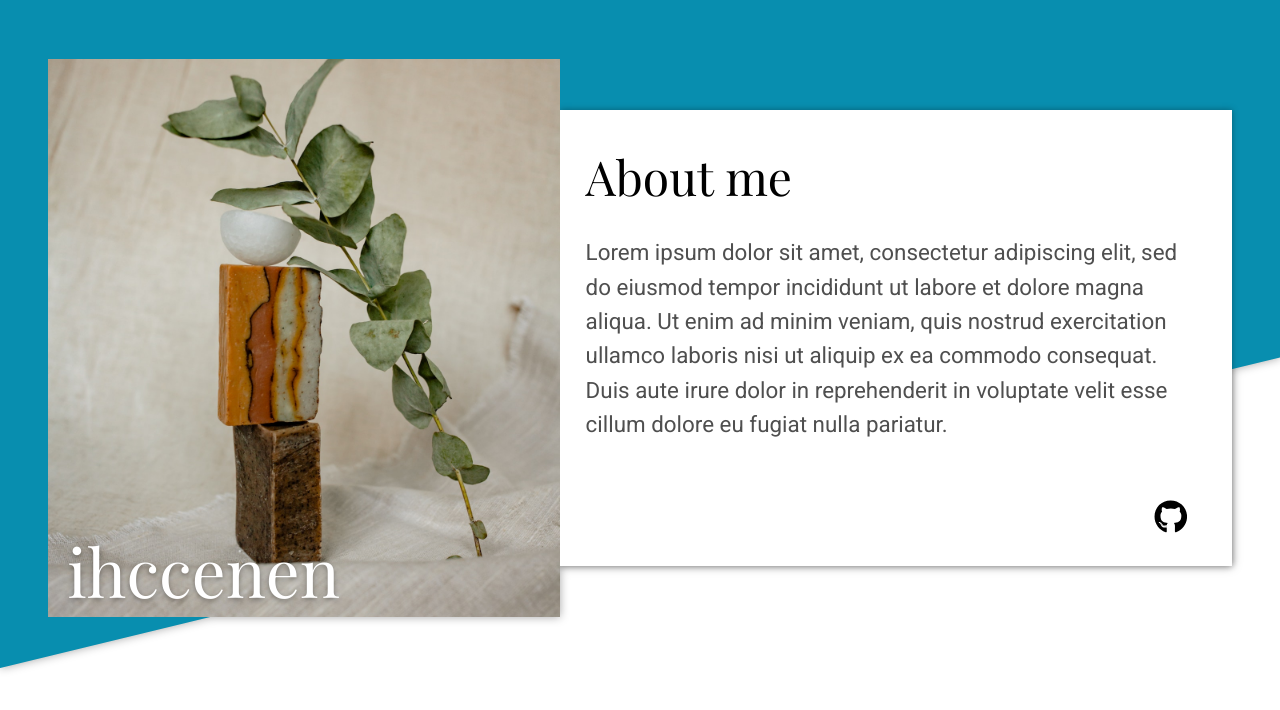
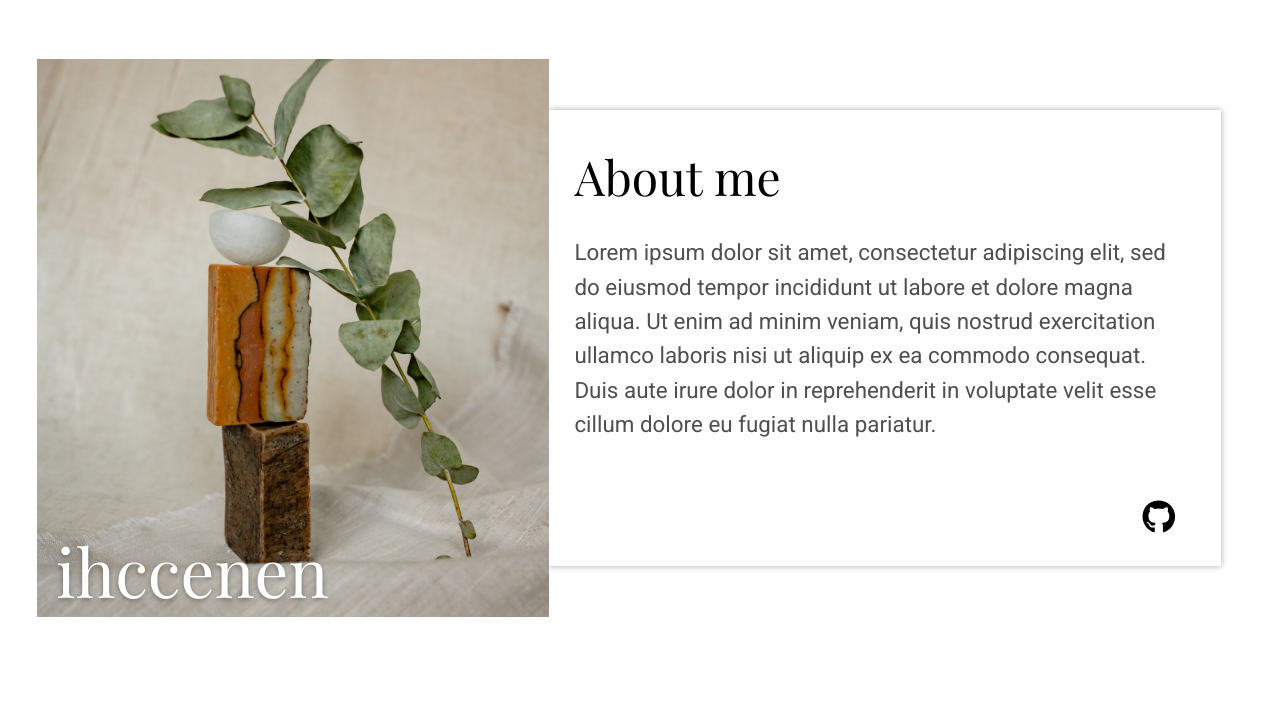
Before and after one commit to ihccenen/portfolio, a Next.js app: page / in a window 1280 px wide. Shown: the top 710 px of the page. Built offline with nearby package versions, Linux system fonts and the light colour scheme.

Commit message:
Styled main and changed header sizes

```diff
--- a/app/page.module.css
+++ b/app/page.module.css
@@ -1,18 +1,25 @@
-.container {
+.header-container {
   position: relative;
 }
 
+.header-container,
+.container {
+  position: relative;
+  display: flex;
+  justify-content: center;
+  padding-inline: 1.4rem;
+}
+
 .header,
-.main,
-.contact-me {
-  padding-inline: 1.4rem;
+.main {
+  max-width: 74rem;
 }
 
 .header {
   padding-top: 2rem;
 }
 
-.container::before,
+.header-container::before,
 .top-right-wrapper::before {
   position: absolute;
   background-color: var(--dark-cyan);
@@ -36,7 +43,7 @@
 
 .top-right {
   display: flex;
-  margin-inline: 1rem;
+  margin-inline: 0.83rem;
   height: 34rem;
   position: relative;
   overflow-y: hidden;
@@ -58,7 +65,7 @@
 }
 
 .h1,
-.about-me > .h2 {
+.h2 {
   font-weight: 400;
 }
 
@@ -66,7 +73,7 @@
   margin-top: 2.3rem;
 }
 
-.about-me > .h2 {
+.h2 {
   font-size: 3.2rem;
   text-align: center;
 }
@@ -79,29 +86,40 @@
 }
 
 .about-me > .links {
-  font-size: 2.3rem;
+  font-size: 2.4rem;
   display: flex;
   justify-content: center;
-  margin-top: 1rem;
+  margin-top: 1.1rem;
 }
 
 .links > a {
   display: flex;
 }
 
-@media (min-width: 800px) {
-  .container::before {
+.main {
+  margin-top: 8.2rem;
+}
+
+.project-card-wrapper {
+  display: grid;
+  gap: 3.6rem;
+  margin-top: 1.52rem;
+}
+
+@media (min-width: 50rem) {
+  .header-container,
+  .container {
+    padding-inline: 2.2rem 3.6rem;
+  }
+
+  .header-container::before {
     content: '';
     inset: 0;
     bottom: 8.1rem;
   }
 
-  .container {
+  .header-container {
     filter: drop-shadow(0 0.05rem 0.3rem var(--shadow-black));
-  }
-
-  .header {
-    padding-inline: 2.2rem 3.6rem;
   }
 
   .top-right-wrapper::before {
@@ -117,8 +135,8 @@
     position: initial;
     float: left;
     margin: 0;
-    max-width: 369px;
-    max-height: 405px;
+    max-width: 23rem;
+    max-height: 25.3rem;
     margin-right: 1.2rem;
     box-shadow: none;
   }
@@ -139,7 +157,7 @@
     margin-inline: 3.1rem 2.4rem;
   }
 
-  .about-me > .h2 {
+  .h2 {
     font-size: 2.2rem;
   }
 
@@ -152,25 +170,37 @@
   .about-me > .links {
     display: none;
   }
+
+  .main {
+    margin-inline: 2.4rem 1.7rem;
+    margin-top: 2.9rem;
+  }
+
+  .main > .h2 {
+    text-align: start;
+  }
+
+  .project-card-wrapper {
+    gap: 3.7rem 2.5rem;
+    grid-template-columns: repeat(auto-fit, minmax(19rem, 1fr));
+  }
+
+  .project-card-wrapper > div:nth-last-child(2):nth-child(odd),
+  .project-card-wrapper > div:nth-last-child(2) ~ div {
+    transform: translateX(3.5%);
+  }
 }
 
-@media (min-width: 1081px) {
-  .container::before {
+@media (min-width: 66rem) {
+  .header-container::before {
     bottom: -3.2rem;
-  }
-
-  .container {
-    display: flex;
-    justify-content: center;
   }
 
   .header {
     display: flex;
     align-items: center;
-    max-width: 1184px;
-    margin-inline: 1rem;
+    margin: 0;
     padding-top: 3.68rem;
-    padding-inline: 0;
   }
 
   .top-right-wrapper,
@@ -179,14 +209,14 @@
   }
 
   .top-right-wrapper {
-    max-width: 512px;
+    max-width: 32rem;
   }
 
   .top-right {
     position: relative;
     margin: 0;
     max-width: 100%;
-    max-height: 558px;
+    max-height: 34.88rem;
     height: auto;
   }
 
@@ -207,7 +237,7 @@
     padding-inline: 1.6rem 2.8rem;
   }
 
-  .about-me > .h2 {
+  .h2 {
     font-size: 3rem;
     text-align: start;
   }
@@ -224,4 +254,25 @@
     font-size: 2.1rem;
     margin-top: 3.7rem;
   }
+
+  .main {
+    margin-top: 8.5rem;
+    margin-inline: 0;
+    padding-inline: 0.08rem;
+  }
+
+  .main > .h2 {
+    font-size: 2.8rem;
+  }
+
+  .project-card-wrapper {
+    grid-template-columns: repeat(auto-fit, minmax(22.7rem, 1fr));
+    gap: 3.5rem 2.8rem;
+    margin-top: 0.65rem;
+  }
+
+  .project-card-wrapper > div:nth-last-child(2):nth-child(odd),
+  .project-card-wrapper > div:nth-last-child(2) ~ div {
+    transform: none;
+  }
 }
```
